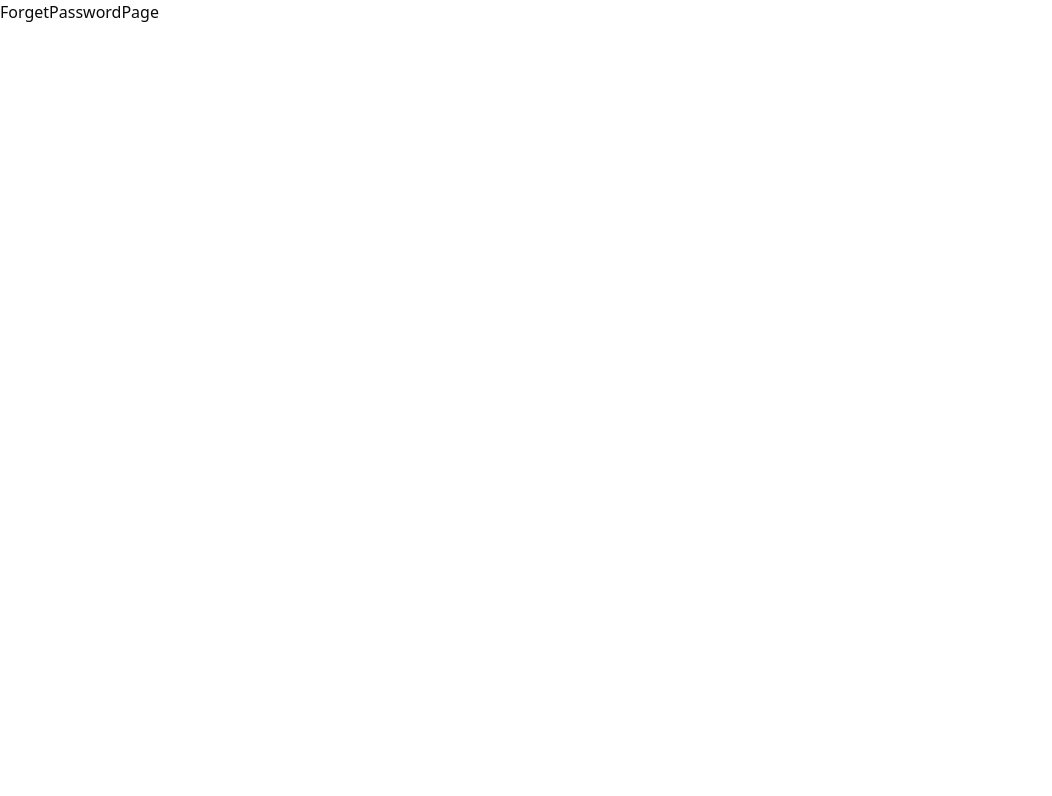
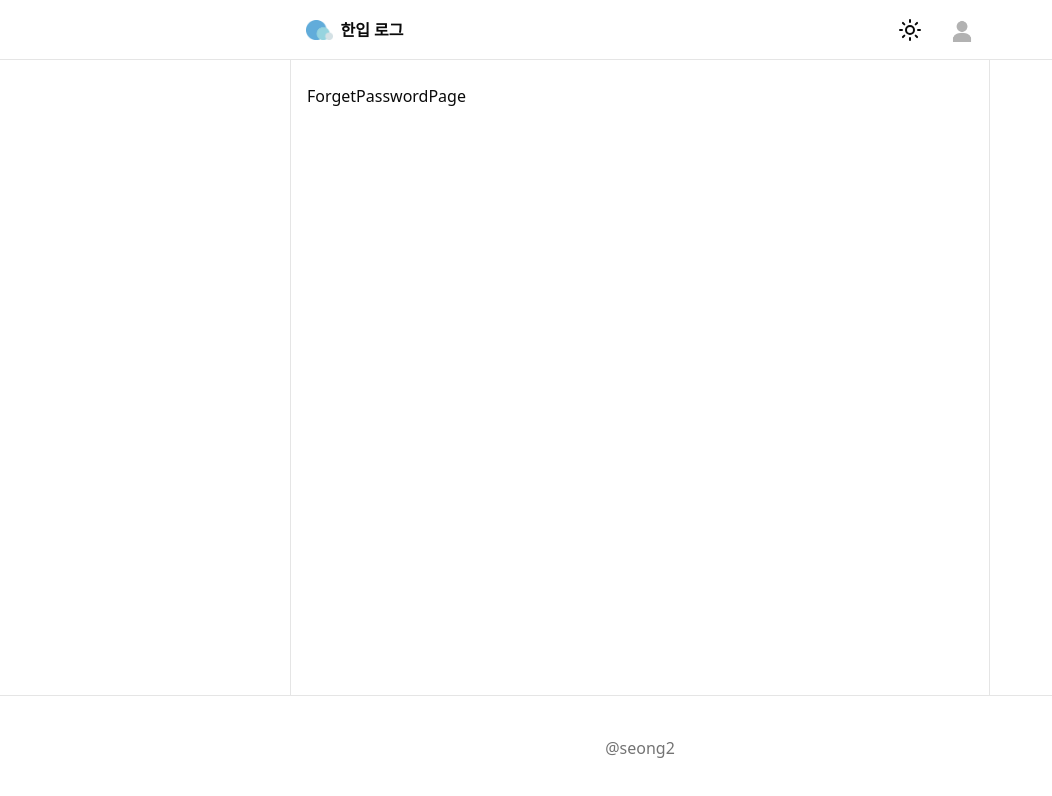
Before and after one commit to scseong/onebite-sns, a React (Vite) app: page /forget-password in a window 1280 px wide. Shown: the top 796 px of the page, without its empty margins (0-1052 px from the left). Built offline with nearby package versions, Linux system fonts and the light colour scheme.

Commit message:
Feat: 글로벌 레이아웃 설정

```diff
--- /dev/null
+++ b/src/components/layout/global-layout.tsx
@@ -0,0 +1,39 @@
+import { Link, Outlet } from "react-router";
+import { SunIcon } from "lucide-react";
+import logo from "@/assets/logo.png";
+import defaultAvatar from "@/assets/default-avatar.jpg";
+
+export default function GlobalLayout() {
+  return (
+    <div className="flex min-h-[100vh] flex-col">
+      <header className="h-15 border-b">
+        <div className="m-auto flex h-full w-full max-w-175 justify-between px-4">
+          <Link to="/" className="flex items-center gap-2">
+            <img
+              className="h-5"
+              src={logo}
+              alt="한입 로그의 로고, 메시지 말풍선을 형상화한 모양이다"
+            />
+            <div className="font-bold">한입 로그</div>
+          </Link>
+          <div className="flex items-center gap-5">
+            <div className="hover:bg-muted cursor-pointer rounded-full p-2">
+              <SunIcon />
+            </div>
+            <img
+              className="h-6"
+              src={defaultAvatar}
+              alt="사용자 프로필 이미지"
+            />
+          </div>
+        </div>
+      </header>
+      <main className="m-auto w-full max-w-175 flex-1 border-x px-4 py-6">
+        <Outlet />
+      </main>
+      <footer className="text-muted-foreground border-t py-10 text-center">
+        @seong2
+      </footer>
+    </div>
+  );
+}
--- a/src/root-route.tsx
+++ b/src/root-route.tsx
@@ -8,10 +8,12 @@
   SignInPage,
   SignUpPage,
 } from "./pages";
+import GlobalLayout from "./components/layout/global-layout";
 
 export default function RootRoute() {
   return (
     <Routes>
+      <Route element={<GlobalLayout />}>
         <Route path="/" element={<IndexPage />} />
         <Route path="/sign-in" element={<SignInPage />} />
         <Route path="/sign-up" element={<SignUpPage />} />
@@ -22,6 +24,7 @@
         <Route path="/profile/:userId" element={<ProfileDetailPage />} />
 
         <Route path="*" element={<Navigate to="/" />} />
+      </Route>
     </Routes>
   );
 }
```
Lines whose indentation alone changed are shown as unchanged.
